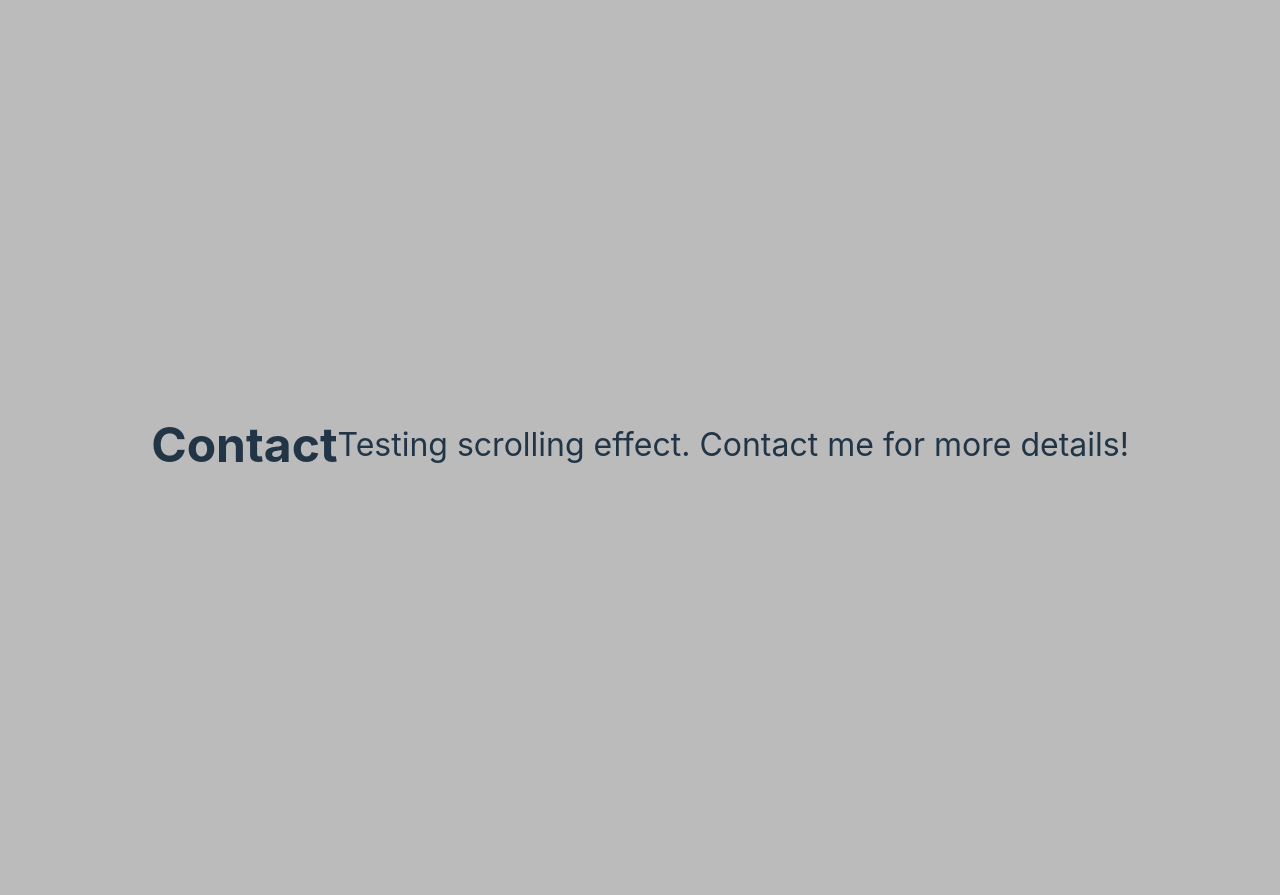
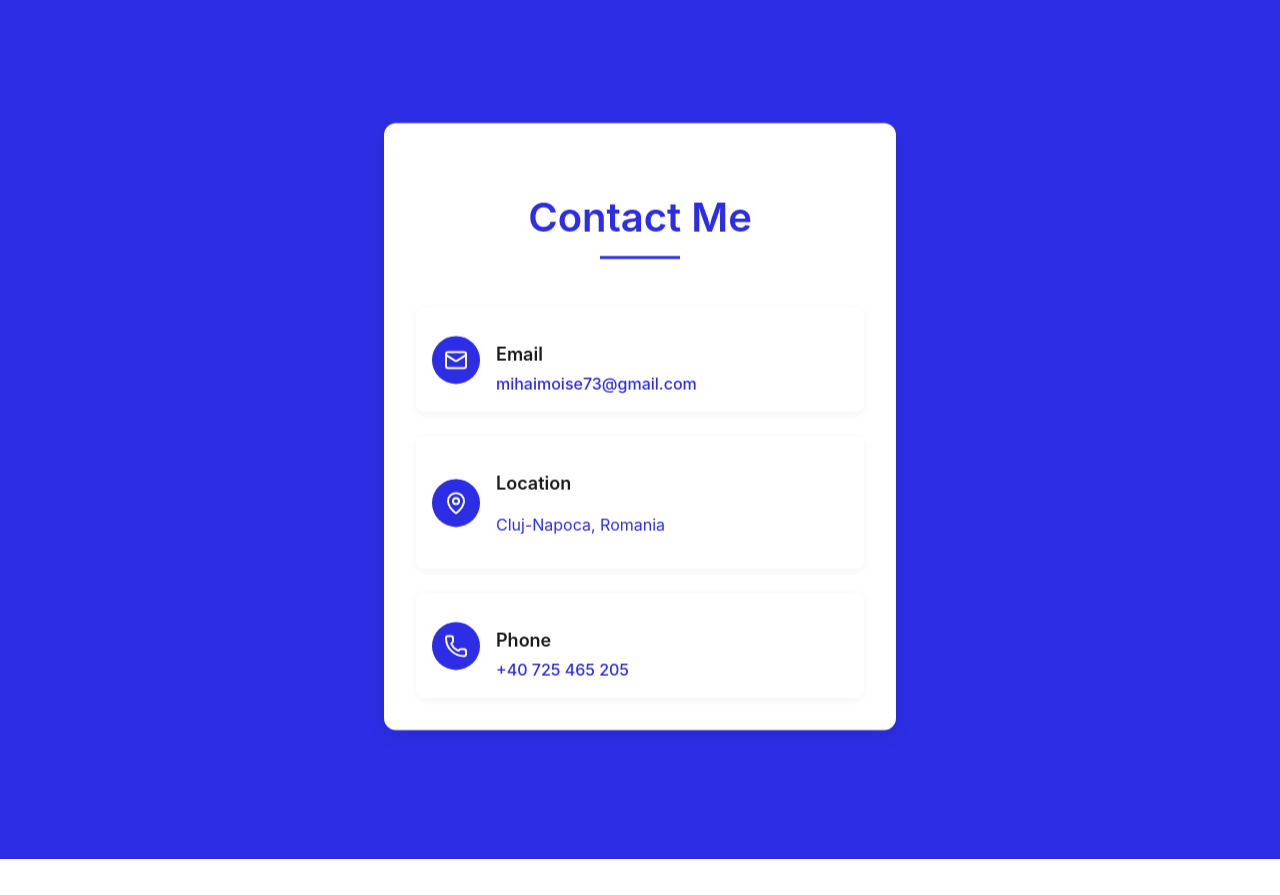
Before and after one commit to MihaiMois2003/ResumeWebsite, a React (Vite) app: page / in a window 1280 px wide. Shown: the part 2620-3515 px from the top of the page. After the commit the page ends 3479 px from the top, so only its background shows below. Built offline with nearby package versions, Linux system fonts and the light colour scheme; a web font is replaced by a local one.

Commit message:
Contact addedd

```diff
--- /dev/null
+++ b/src/CSS/Contact.css
@@ -0,0 +1,191 @@
+/* Contact.css */
+
+.contact-section {
+  min-height: 100vh;
+  display: flex;
+  flex-direction: column;
+  align-items: center;
+  justify-content: center;
+  padding: 2rem;
+  background-color: #29f0d9;
+  gap: 2rem;
+  position: relative;
+  overflow: hidden;
+}
+
+/* Background animation elements */
+.contact-section::before,
+.contact-section::after {
+  content: "";
+  position: absolute;
+  width: 100%;
+  height: 100%;
+  top: 0;
+  transition: transform 0.8s cubic-bezier(0.4, 0, 0.2, 1);
+}
+
+.contact-section::before {
+  background: #2d2de6;
+  left: -100%;
+  z-index: 1;
+}
+
+.contact-section::after {
+  background: #29f0d9;
+  right: -100%;
+  z-index: 2;
+}
+
+.contact-section.visible::before {
+  transform: translateX(100%);
+}
+
+.contact-section.visible::after {
+  transform: translateX(100%);
+}
+
+/* Card container styling */
+.contact-card {
+  width: 100%;
+  max-width: 32rem;
+  background: white;
+  border-radius: 12px;
+  box-shadow: 0 4px 20px rgba(0, 0, 0, 0.1);
+  opacity: 0;
+  transform: translateY(40px);
+  transition: opacity 0.6s ease, transform 0.6s ease;
+  will-change: opacity, transform;
+  position: relative;
+  z-index: 3;
+}
+
+.contact-card.visible {
+  opacity: 1;
+  transform: translateY(0);
+}
+
+/* Header styling */
+.contact-header {
+  padding: 2rem 2rem 1rem;
+  text-align: center;
+}
+
+.contact-title {
+  font-size: 2.5rem;
+  color: #2d2de6;
+  margin-bottom: 0.5rem;
+  font-weight: 600;
+}
+
+/* Underline animation */
+.title-underline {
+  width: 0;
+  height: 3px;
+  background: #2d2de6;
+  margin: 0 auto;
+  transition: width 0.6s ease-out;
+}
+
+.contact-card.visible .title-underline {
+  width: 80px;
+}
+
+/* Contact items container */
+.contact-content {
+  padding: 2rem;
+  display: flex;
+  flex-direction: column;
+  gap: 1.5rem;
+}
+
+/* Individual contact item */
+.contact-item {
+  display: flex;
+  align-items: center;
+  gap: 1rem;
+  padding: 1rem;
+  background: white;
+  border-radius: 8px;
+  box-shadow: 0 2px 8px rgba(0, 0, 0, 0.05);
+  transition: all 0.3s ease;
+}
+
+.contact-item:hover {
+  transform: translateY(-2px);
+  box-shadow: 0 4px 12px rgba(0, 0, 0, 0.1);
+}
+
+/* Icon container */
+.icon-container {
+  background: #2d2de6;
+  padding: 0.75rem;
+  border-radius: 50%;
+  display: flex;
+  align-items: center;
+  justify-content: center;
+}
+
+.icon-container svg {
+  width: 1.5rem;
+  height: 1.5rem;
+  color: white;
+}
+
+/* Contact information text */
+.contact-info {
+  flex: 1;
+}
+
+.info-label {
+  font-weight: 600;
+  font-size: 1.125rem;
+  color: #1a1a1a;
+  margin-bottom: 0.25rem;
+}
+
+.info-value {
+  color: #2d2de6;
+  font-size: 1rem;
+  transition: color 0.3s ease;
+}
+
+.info-value:hover {
+  color: #2323b3;
+}
+
+/* Responsive design */
+@media (max-width: 640px) {
+  .contact-section {
+    padding: 1rem;
+  }
+
+  .contact-title {
+    font-size: 2rem;
+  }
+
+  .contact-content {
+    padding: 1.5rem;
+    gap: 1rem;
+  }
+
+  .contact-item {
+    padding: 0.875rem;
+  }
+
+  .icon-container {
+    padding: 0.625rem;
+  }
+
+  .icon-container svg {
+    width: 1.25rem;
+    height: 1.25rem;
+  }
+
+  .info-label {
+    font-size: 1rem;
+  }
+
+  .info-value {
+    font-size: 0.875rem;
+  }
+}
--- a/src/components/Contact.jsx
+++ b/src/components/Contact.jsx
@@ -1,13 +1,88 @@
-import React from "react";
-import "../CSS/Section.css";
+import React, { useState, useEffect } from "react";
+import { Mail, MapPin, Phone } from "lucide-react";
+import "../CSS/Contact.css";
 
-function Contact() {
+const Contact = () => {
+  const [isVisible, setIsVisible] = useState(false);
+
+  useEffect(() => {
+    const observer = new IntersectionObserver(
+      (entries) => {
+        entries.forEach((entry) => {
+          setIsVisible(entry.isIntersecting);
+        });
+      },
+      {
+        root: null,
+        rootMargin: "-20% 0px",
+        threshold: 0.1,
+      }
+    );
+
+    const section = document.getElementById("contact-section");
+    if (section) {
+      observer.observe(section);
+    }
+
+    return () => {
+      if (section) {
+        observer.unobserve(section);
+      }
+    };
+  }, []);
+
   return (
-    <section className="section contact" id="contact">
-      <h2>Contact</h2>
-      <p>Testing scrolling effect. Contact me for more details!</p>
+    <section
+      id="contact-section"
+      className={`contact-section ${isVisible ? "visible" : ""}`}
+    >
+      <div className={`contact-card ${isVisible ? "visible" : ""}`}>
+        <div className="contact-header">
+          <h2 className="contact-title">Contact Me</h2>
+          <div className="title-underline"></div>
+        </div>
+
+        <div className="contact-content">
+          {/* Email Contact */}
+          <div className="contact-item">
+            <div className="icon-container">
+              <Mail />
+            </div>
+            <div className="contact-info">
+              <h3 className="info-label">Email</h3>
+              <a href="mailto:mihaimoise73@gmail.com" className="info-value">
+                mihaimoise73@gmail.com
+              </a>
+            </div>
+          </div>
+
+          {/* Location */}
+          <div className="contact-item">
+            <div className="icon-container">
+              <MapPin />
+            </div>
+            <div className="contact-info">
+              <h3 className="info-label">Location</h3>
+              <p className="info-value">Cluj-Napoca, Romania</p>
+            </div>
+          </div>
+
+          {/* Phone */}
+          <div className="contact-item">
+            <div className="icon-container">
+              <Phone />
+            </div>
+            <div className="contact-info">
+              <h3 className="info-label">Phone</h3>
+              <a href="tel:+40123456789" className="info-value">
+                +40 725 465 205
+              </a>
+            </div>
+          </div>
+        </div>
+      </div>
     </section>
   );
-}
+};
 
 export default Contact;
```
